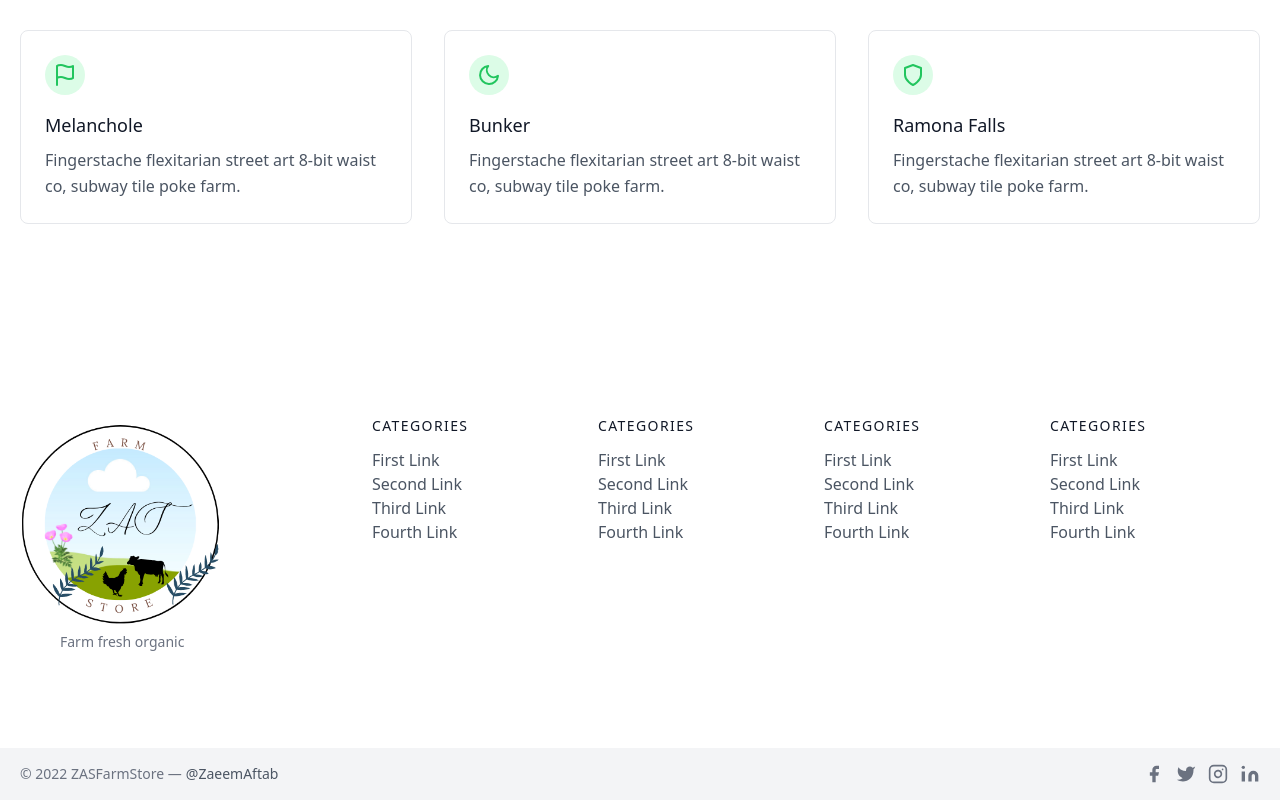
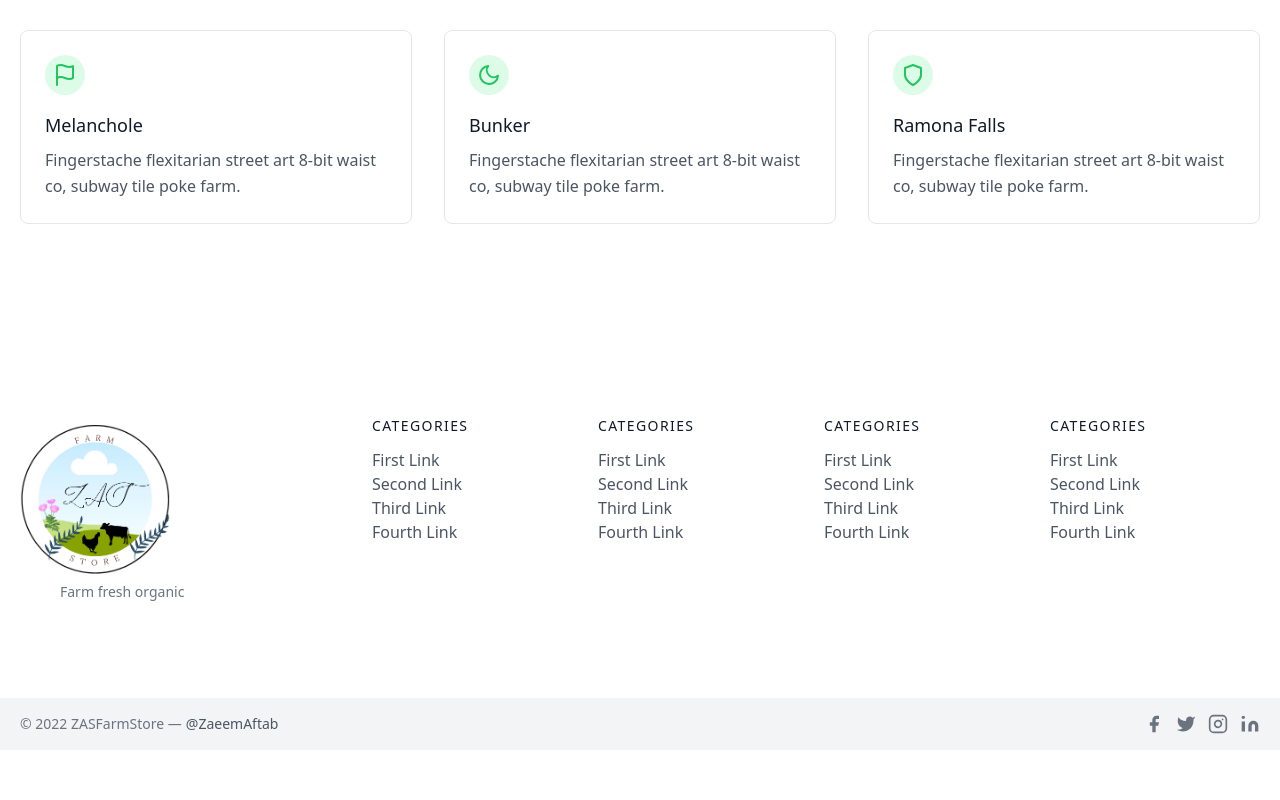
Before and after one commit to ZaeemAftabSiddiqui/zasfarmstore, a Next.js app: page / in a window 1280 px wide. Shown: the part 1401-2201 px from the top of the page. After the commit the page ends 2151 px from the top, so only its background shows below. Built offline with nearby package versions, Linux system fonts and the light colour scheme.

Commit message:
decrease size of logo

```diff
--- a/components/Footer.js
+++ b/components/Footer.js
@@ -12,8 +12,8 @@
                 <Image
                   src="/logo.png"
                   alt="ZASFarmStore Farm fresh organic"
-                  width={200}
-                  height={200}
+                  width={150}
+                  height={150}
                 />
               </a>
             </Link>
```
